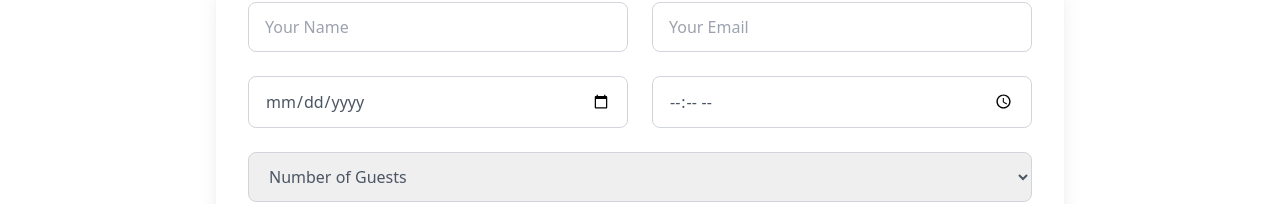
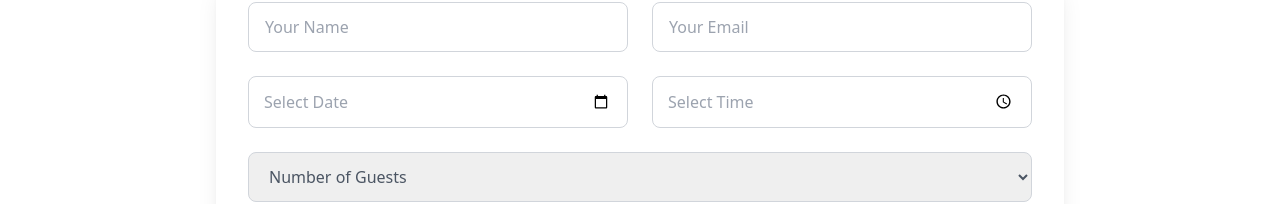
Before and after one commit to rishikeshc555/Rasoria, a React (Create React App) app in the folder client/: page / in a window 1280 px wide. Shown: the part 2710-2914 px from the top of the page. Built offline with nearby package versions, Linux system fonts and the light colour scheme.

Commit message:
Again updated the Resrvation table

```diff
--- a/client/src/components/Reservation.jsx
+++ b/client/src/components/Reservation.jsx
@@ -1,7 +1,4 @@
-// src/components/Reservation.jsx
 import React, { useState } from "react";
-// Double-check this path is correct based on your build error.
-// It should be correct for a file at src/components/Reservation.jsx.
 import { API_BASE_URL } from "../apiConfig";
 
 const Reservation = () => {
@@ -9,6 +6,10 @@ const Reservation = () => {
     name: "", email: "", date: "", time: "", guests: "", message: ""
   });
   const [status, setStatus] = useState(null);
+
+  // Track if the user is currently interacting with the date/time fields
+  const [dateFocused, setDateFocused] = useState(false);
+  const [timeFocused, setTimeFocused] = useState(false);
 
   const handleChange = (e) => {
     setFormData({ ...formData, [e.target.name]: e.target.value });
@@ -30,6 +31,8 @@ const Reservation = () => {
       if (data.success) {
         setStatus("success");
         setFormData({ name: "", email: "", date: "", time: "", guests: "", message: "" });
+        setDateFocused(false);
+        setTimeFocused(false);
       } else {
         setStatus("error");
       }
@@ -51,25 +54,45 @@ const Reservation = () => {
           <input type="text" name="name" value={formData.name} onChange={handleChange} placeholder="Your Name" required className="w-full border border-gray-300 rounded-lg px-4 py-3 focus:outline-none focus:ring-2 focus:ring-orange-500" />
           <input type="email" name="email" value={formData.email} onChange={handleChange} placeholder="Your Email" required className="w-full border border-gray-300 rounded-lg px-4 py-3 focus:outline-none focus:ring-2 focus:ring-orange-500" />
 
-          {/* CORRECTED Date Input: Works on a single click! */}
+          {/* Date Input */}
+          <div className="relative w-full">
             <input
               type="date"
               name="date"
               value={formData.date}
               onChange={handleChange}
+              onFocus={() => setDateFocused(true)}
+              onBlur={() => setDateFocused(false)}
               required
-            className="w-full border border-gray-300 rounded-lg px-4 py-3 focus:outline-none focus:ring-2 focus:ring-orange-500 text-gray-600 bg-white"
+              className="w-full border border-gray-300 rounded-lg px-4 py-3 focus:outline-none focus:ring-2 focus:ring-orange-500 text-gray-700 bg-white"
             />
+            {/* Overlay hides when focused OR when data is entered */}
+            {!formData.date && !dateFocused && (
+              <div className="absolute top-1 bottom-1 left-1 right-12 flex items-center pl-3 bg-white text-gray-400 pointer-events-none">
+                Select Date
+              </div>
+            )}
+          </div>
 
-          {/* CORRECTED Time Input: Works on a single click! */}
+          {/* Time Input */}
+          <div className="relative w-full">
             <input
               type="time"
               name="time"
               value={formData.time}
               onChange={handleChange}
+              onFocus={() => setTimeFocused(true)}
+              onBlur={() => setTimeFocused(false)}
               required
-            className="w-full border border-gray-300 rounded-lg px-4 py-3 focus:outline-none focus:ring-2 focus:ring-orange-500 text-gray-600 bg-white"
+              className="w-full border border-gray-300 rounded-lg px-4 py-3 focus:outline-none focus:ring-2 focus:ring-orange-500 text-gray-700 bg-white"
             />
+            {/* Overlay hides when focused OR when data is entered */}
+            {!formData.time && !timeFocused && (
+              <div className="absolute top-1 bottom-1 left-1 right-12 flex items-center pl-3 bg-white text-gray-400 pointer-events-none">
+                Select Time
+              </div>
+            )}
+          </div>
 
           <select name="guests" value={formData.guests} onChange={handleChange} required className="w-full md:col-span-2 border border-gray-300 rounded-lg px-4 py-3 focus:outline-none focus:ring-2 focus:ring-orange-500 text-gray-600">
             <option value="">Number of Guests</option>
```
Lines whose indentation alone changed are shown as unchanged.
